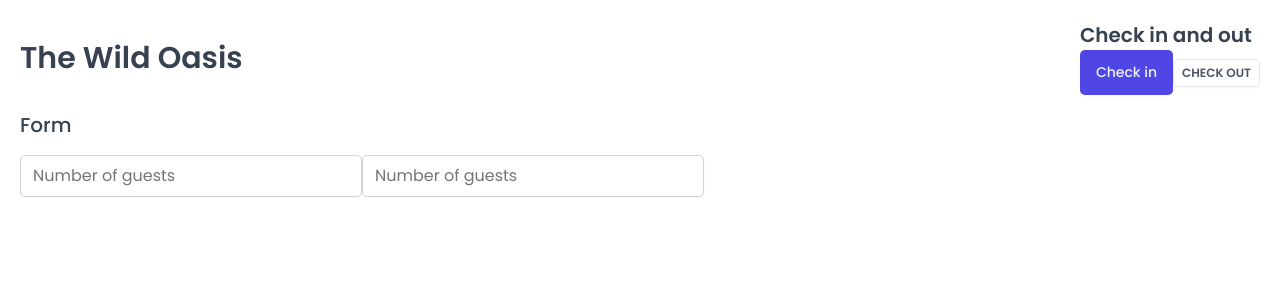
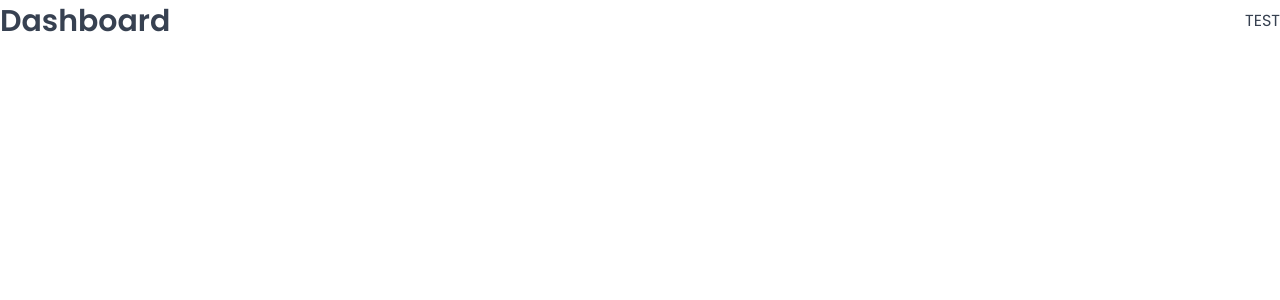
Before and after one commit to nneessen/the-wild-oasis, a React (Vite) app: page /dashboard in a window 1280 px wide. Shown: the top 300 px of the page. Built offline with nearby package versions, Linux system fonts and the light colour scheme; a web font is replaced by a local one.

Commit message:
BrowserRouter, Routes, Route, GlobalStyles to App

```diff
--- a/package.json
+++ b/package.json
@@ -12,6 +12,7 @@
   "dependencies": {
     "react": "^18.2.0",
     "react-dom": "^18.2.0",
+    "react-router-dom": "^6.22.1",
     "styled-components": "^6.1.8"
   },
   "devDependencies": {
--- a/src/App.jsx
+++ b/src/App.jsx
@@ -1,46 +1,31 @@
-import styled from "styled-components";
+import { BrowserRouter, Navigate, Route, Routes } from "react-router-dom";
 import GlobalStyles from "./styles/GlobalStyles";
-import Button from "./ui/Button";
-import Input from "./ui/Input";
-import Heading from "./ui/Heading";
-import Row from "./ui/Row";
-
-const StyledApp = styled.div`
-  /* background-color: orangered; */
-  padding: 20px;
-`;
+import Dashboard from "./pages/Dashboard";
+import Bookings from "./pages/Bookings";
+import Cabins from "./pages/Cabins";
+import Login from "./pages/Login";
+import Account from "./pages/Account";
+import Settings from "./pages/Settings";
+import Users from "./pages/Users";
+import PageNotFound from "./pages/PageNotFound";
 
 function App() {
   return (
     <>
-      <GlobalStyles /> {/* doesn't accept children */}
-      <StyledApp>
-        <Row>
-          <Row type="horizontal">
-            <Heading as="h1">The Wild Oasis</Heading>
-
-            <div>
-              <Heading as="h2">Check in and out</Heading>
-              <Button onClick={() => alert("test")}>Check in</Button>
-              <Button
-                variation="secondary"
-                size="small"
-                onClick={() => alert("test")}
-              >
-                Check out
-              </Button>
-            </div>
-          </Row>
-
-          <Row>
-            <Heading as="h3">Form</Heading>
-            <form>
-              <Input type="number" placeholder="Number of guests" />
-              <Input type="number" placeholder="Number of guests" />
-            </form>
-          </Row>
-        </Row>
-      </StyledApp>
+      <GlobalStyles />
+      <BrowserRouter>
+        <Routes>
+          <Route index element={<Navigate replace to="dashboard" />} />
+          <Route path="dashboard" element={<Dashboard />} />
+          <Route path="bookings" element={<Bookings />} />
+          <Route path="cabins" element={<Cabins />} />
+          <Route path="users" element={<Users />} />
+          <Route path="settings" element={<Settings />} />
+          <Route path="account" element={<Account />} />
+          <Route path="login" element={<Login />} />
+          <Route path="*" element={<PageNotFound />} />
+        </Routes>
+      </BrowserRouter>
     </>
   );
 }
```
Also changed, not shown: 1 other file (tests, documents, lock files or other folders).
